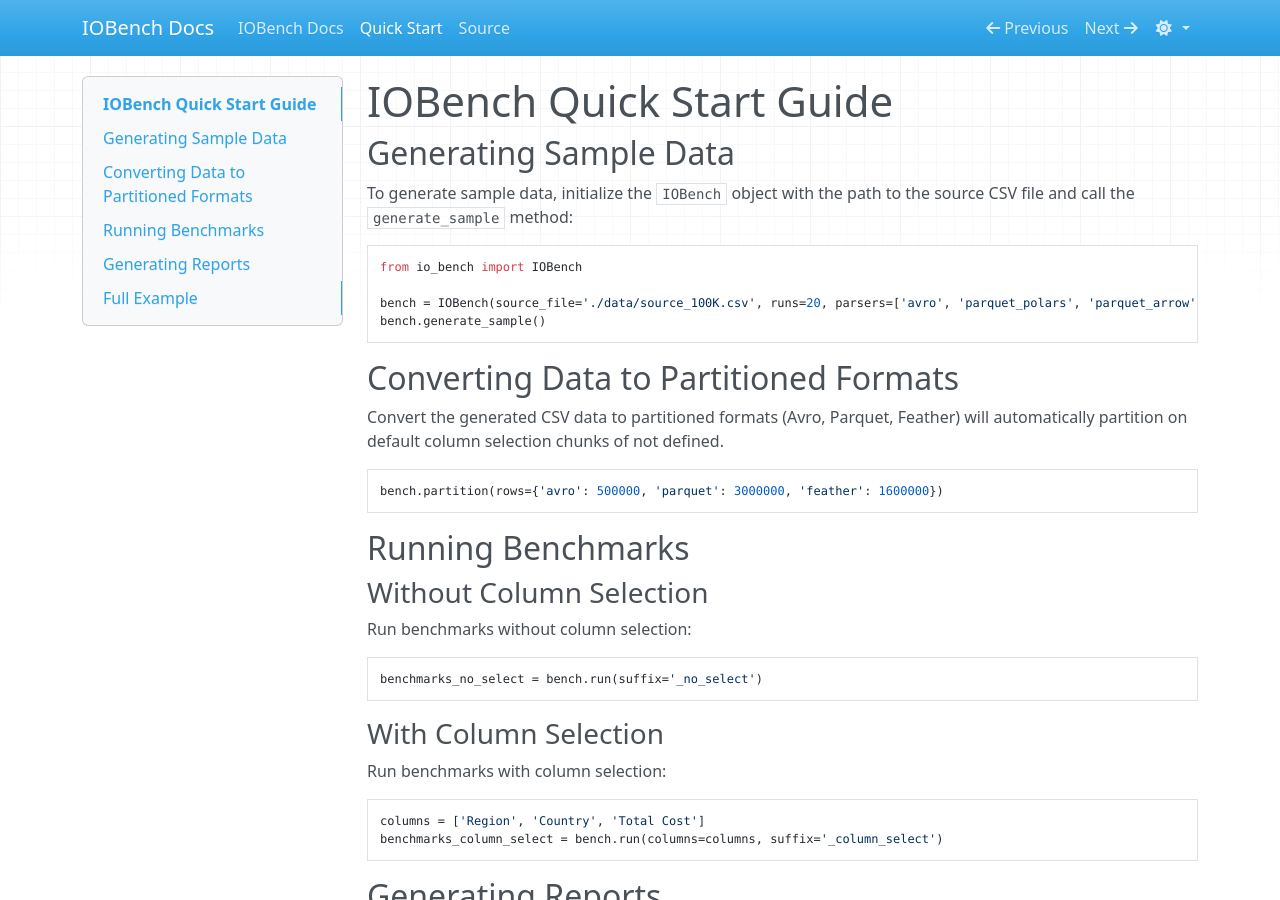
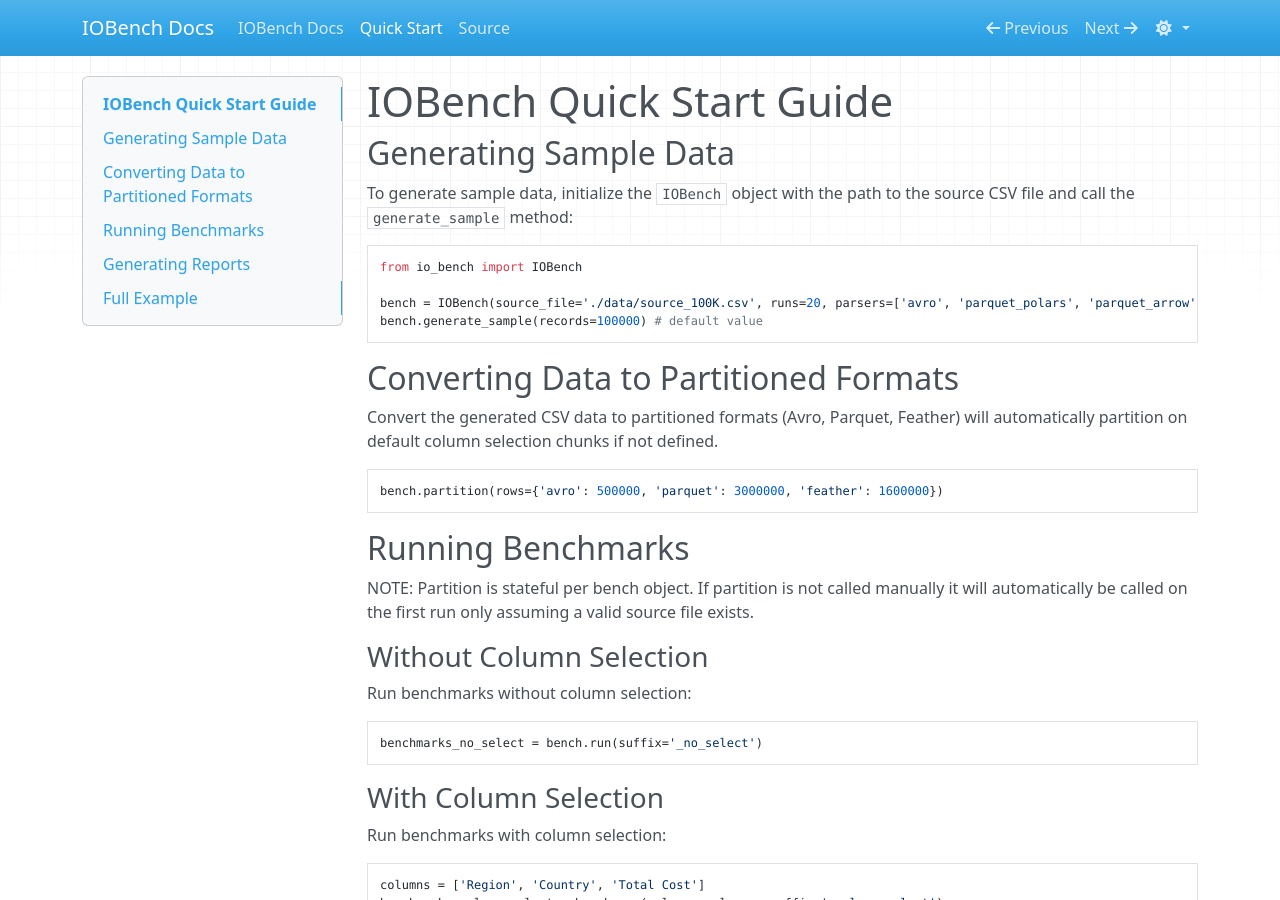
Before and after one commit to aastopher/io_bench, an MkDocs documentation site: the page built from docs/quick_start.md, in a window 1280 px wide and 900 px high. Built offline with MkDocs 1.6.1, drawn with Linux system fonts in a browser that asks for light colours; nearby versions of some CDN libraries.

Commit message:
update docs

````diff
--- a/docs/quick_start.md
+++ b/docs/quick_start.md
@@ -7,17 +7,18 @@ To generate sample data, initialize the `IOBench` object with the path to the so
 from io_bench import IOBench
 
 bench = IOBench(source_file='./data/source_100K.csv', runs=20, parsers=['avro', 'parquet_polars', 'parquet_arrow', 'parquet_fast', 'feather', 'feather_arrow'])
-bench.generate_sample()
+bench.generate_sample(records=100000) # default value
 ```
 
 ## Converting Data to Partitioned Formats
-Convert the generated CSV data to partitioned formats (Avro, Parquet, Feather) will automatically partition on default column selection chunks of not defined.
+Convert the generated CSV data to partitioned formats (Avro, Parquet, Feather) will automatically partition on default column selection chunks if not defined.
 
 ```python
 bench.partition(rows={'avro': 500000, 'parquet': 3000000, 'feather': 1600000})
 ```
 
 ## Running Benchmarks
+NOTE: Partition is stateful per bench object. If partition is not called manually it will automatically be called on the first run only assuming a valid source file exists.
 ### Without Column Selection
 Run benchmarks without column selection:
 
````
Also changed, not shown: README.md (+3 -2 lines), docs/index.md (+0 -4 lines).
